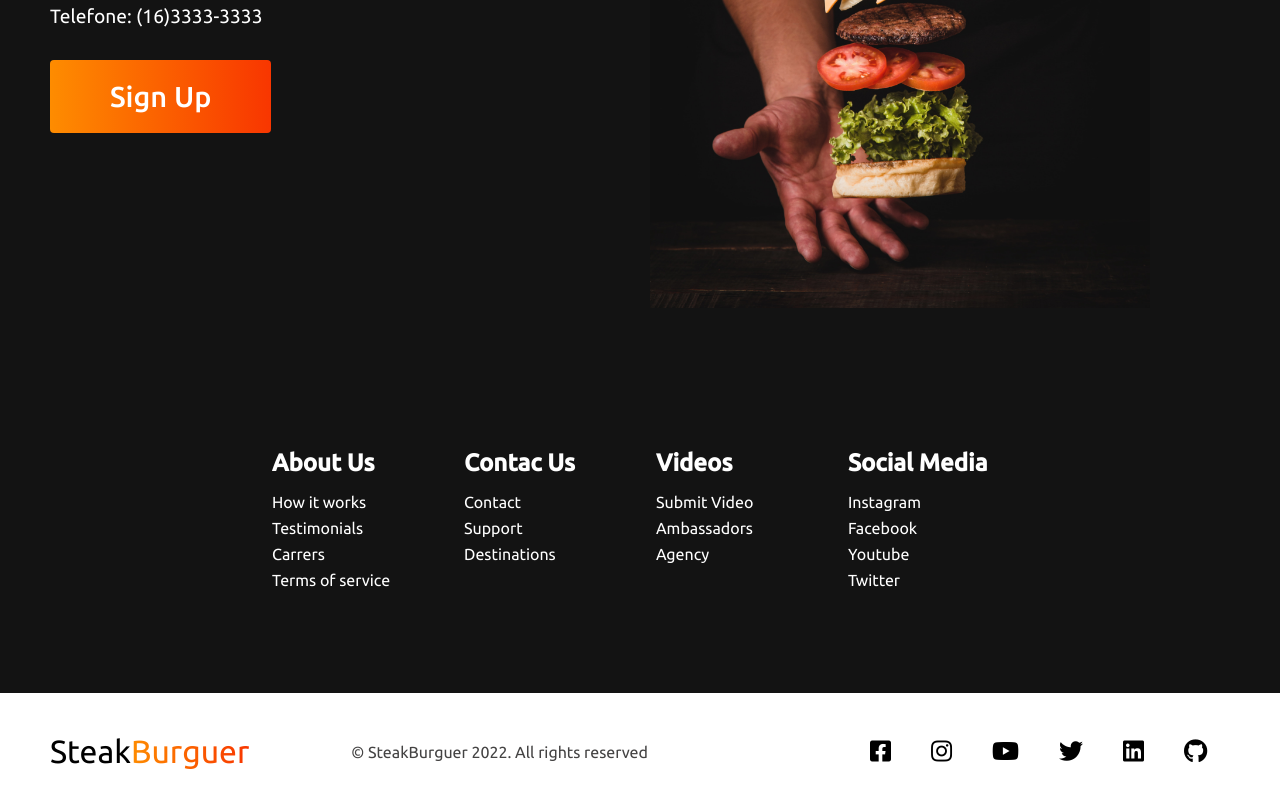
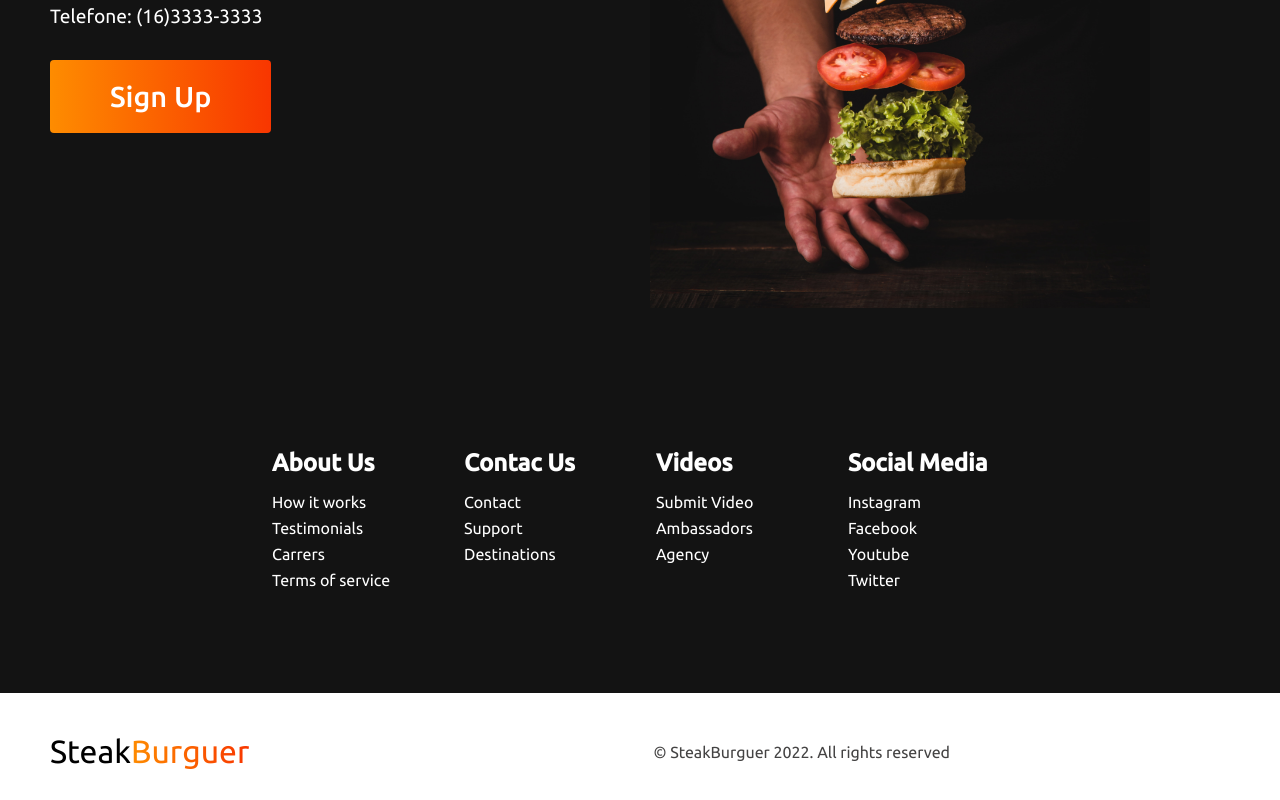
Before and after one commit to BaerSenac/github-pages1, a plain HTML site: page index.html in a window 1280 px wide. Shown: the part 3691-4491 px from the top of the page. Drawn offline with Linux system fonts and the light colour scheme.

Commit message:
Update index.html

```diff
--- a/index.html
+++ b/index.html
@@ -4,7 +4,7 @@
     <meta charset="UTF-8">
     <meta name="viewport" content="width=device-width, initial-scale=1.0">
     <meta http-equiv="X-UA-Compatible" content="IE=edge">
-    <meta name="description" content="A description of the page" />
+
     <link rel="stylesheet" href="https://use.fontawesome.com/releases/v5.15.4/css/all.css" integrity="sha384-DyZ88mC6Up2uqS4h/KRgHuoeGwBcD4Ng9SiP4dIRy0EXTlnuz47vAwmeGwVChigm" crossorigin="anonymous">
     <link rel="stylesheet" href="style.css">
     <title>SteakBurguer</title>
@@ -98,6 +98,7 @@
     </div>
 
     <!-- Footer Section -->
+    <footer class="footer-section">
         <div class="footer_container">
             <div class="footer_links">
                 <div class="footer_link--wrapper">
@@ -140,17 +141,10 @@
                     <a href="/" id="footer_logo">Steak<span>Burguer</span></a>
                 </div>
                 <p class="website_rights">© SteakBurguer 2022. All rights reserved</p>
-                <div class="social_icons">
-                    <a href="/" class="social_icon--link" target="_blank"><i class="fab fa-facebook-square"></i></a>
-                    <a href="/" class="social_icon--link"><i class="fab fa-instagram"></i></a>
-                    <a href="/" class="social_icon--link"><i class="fab fa-youtube"></i></a>
-                    <a href="/" class="social_icon--link"><i class="fab fa-twitter"></i></a>
-                    <a href="/" class="social_icon--link"><i class="fab fa-linkedin"></i></a>
-                    <a href="/" class="social_icon--link"><i class="fab fa-github"></i></a>
-                </div>
             </div>
         </section>
             </div>
+    </footer>
     <script src="app.js"></script>
 </body>
 </html>
```
Lines whose indentation alone changed are shown as unchanged.
